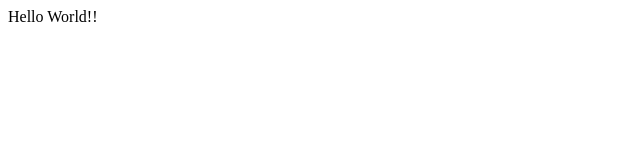
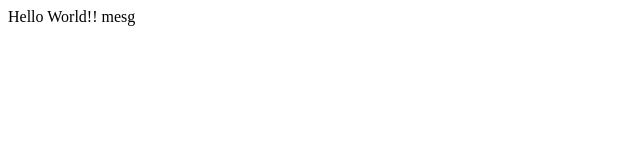
Before and after one commit to AkashPandey8789/git_repo, a plain HTML site: page index.html in a window 1280 px wide. Shown: the full height of the page, 0-640 px from the left. Drawn offline with Linux system fonts and the light colour scheme.

Commit message:
Update index.html

```diff
--- a/index.html
+++ b/index.html
@@ -6,5 +6,6 @@
     </head>
     <body>
         Hello World!!
+        mesg
     </body>
 </html>
```
